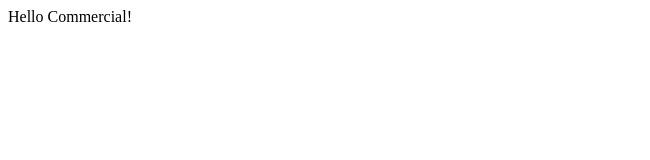
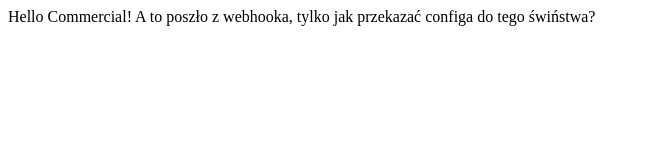
Before and after one commit to KBrylewska/WhatYouNeed, a website built with webpack: page src/index.html in a window 1280 px wide. Shown: the whole page, without its empty margins (0-650 px from the left). Built offline with nearby package versions, Linux system fonts and the light colour scheme.

Commit message:
webhook deploy try

```diff
--- a/src/index.html
+++ b/src/index.html
@@ -6,6 +6,6 @@
     <meta http-equiv="X-UA-Compatible" content="ie=edge" />
     <title>Let me in</title></head>
   <body>
-    Hello Commercial!
+    Hello Commercial! A to poszło z webhooka, tylko jak przekazać configa do tego świństwa?
   </body>
 </html>
```
